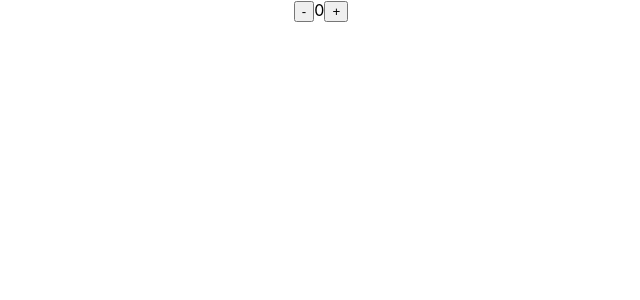
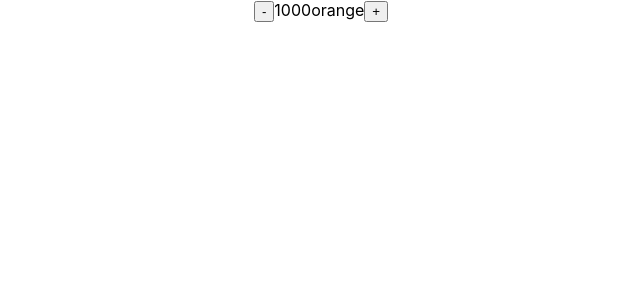
Before and after one commit to DevChirayu/react-simplified, a React (Create React App) app: page / in a window 1280 px wide. Shown: the top 300 px of the page, without its empty margins (319-959 px from the left). Built offline with nearby package versions, Linux system fonts and the light colour scheme.

Commit message:
added one more property and preserving property

```diff
--- a/src/App.js
+++ b/src/App.js
@@ -3,13 +3,29 @@ import React, { useState } from 'react';
 
 function App() {
 
-const [count, setCount] = useState(0);
+const [value, setValue] = useState({count:1000,theme:"orange"});
+const count = value.count;
+const theme = value.theme;
 function increment() {
-  // setCount(count + 1);
-  setCount(prevCount => prevCount + 1);
+
+  // Directly updates the value state with a new value that is one more than the current value of count.
+  // setValue(count + 1);
+
+  // Updates the count property within the value object while preserving other properties.
+  // setValue(prevCount => prevCount + 1);
+
+  // Updates the count property within the value object while preserving all other properties.
+  setValue(prevValue => {   return { ...prevValue, count: prevValue.count + 1}    })
 }function decrement() {
-  // setCount(count - 1);
-  setCount(prevCount=> prevCount - 1);
+
+  // Directly updates the value state with a new value that is one more than the current value of count.
+  // setValue(count - 1);
+
+  // Updates the count property within the value object while preserving other properties.
+  // setValue(prevCount=> prevCount - 1);
+
+  // Updates the count property within the value object while preserving all other properties.
+  setValue(prevValue => {   return { ...prevValue, count: prevValue.count - 1}    })
 }
 
 
@@ -17,6 +33,7 @@ function increment() {
     <div className="App">
      <button onClick={decrement}>-</button>
      <span>{count}</span>
+     <span>{theme}</span>
      <button onClick={increment}>+</button>
     </div>
   );
```
